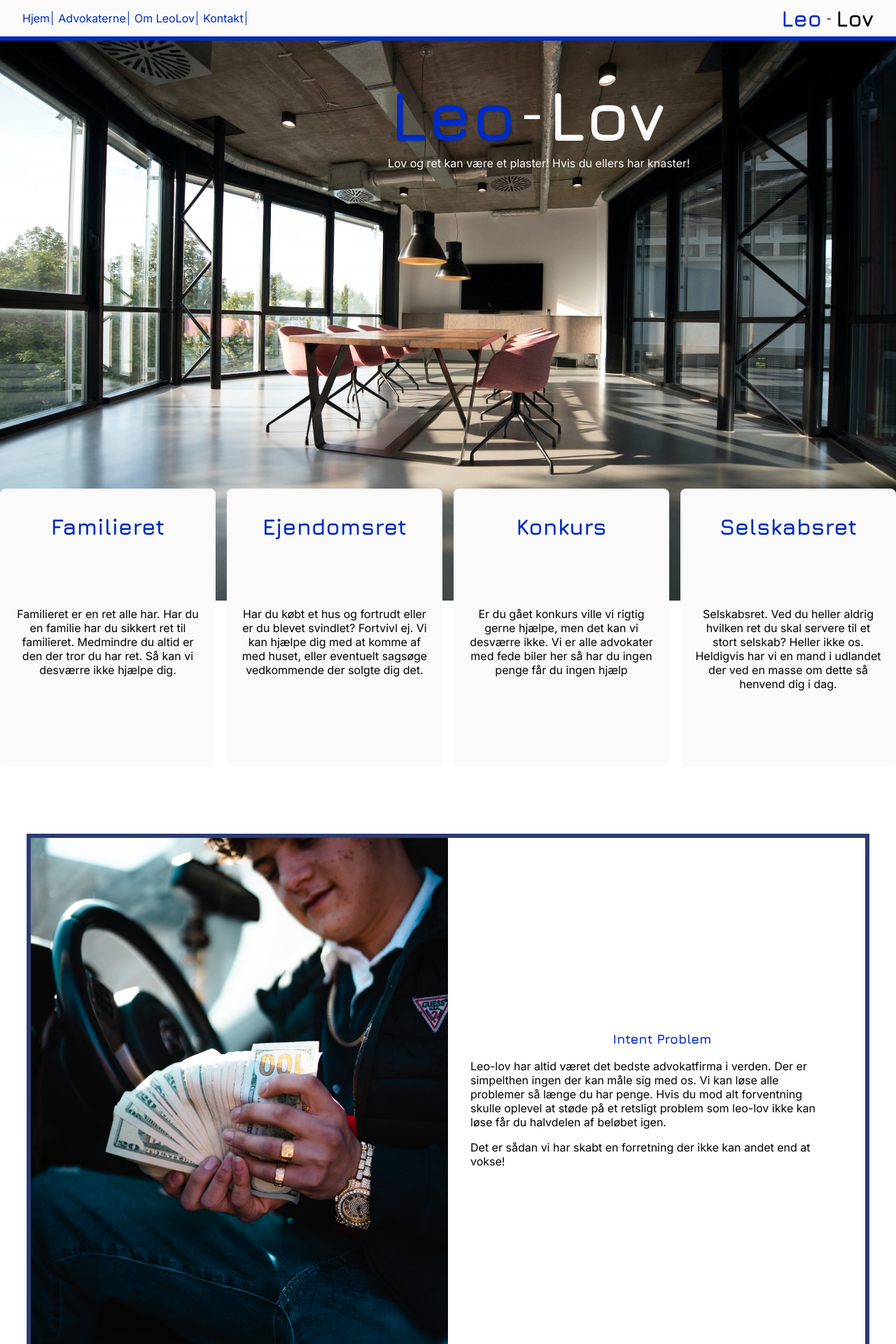
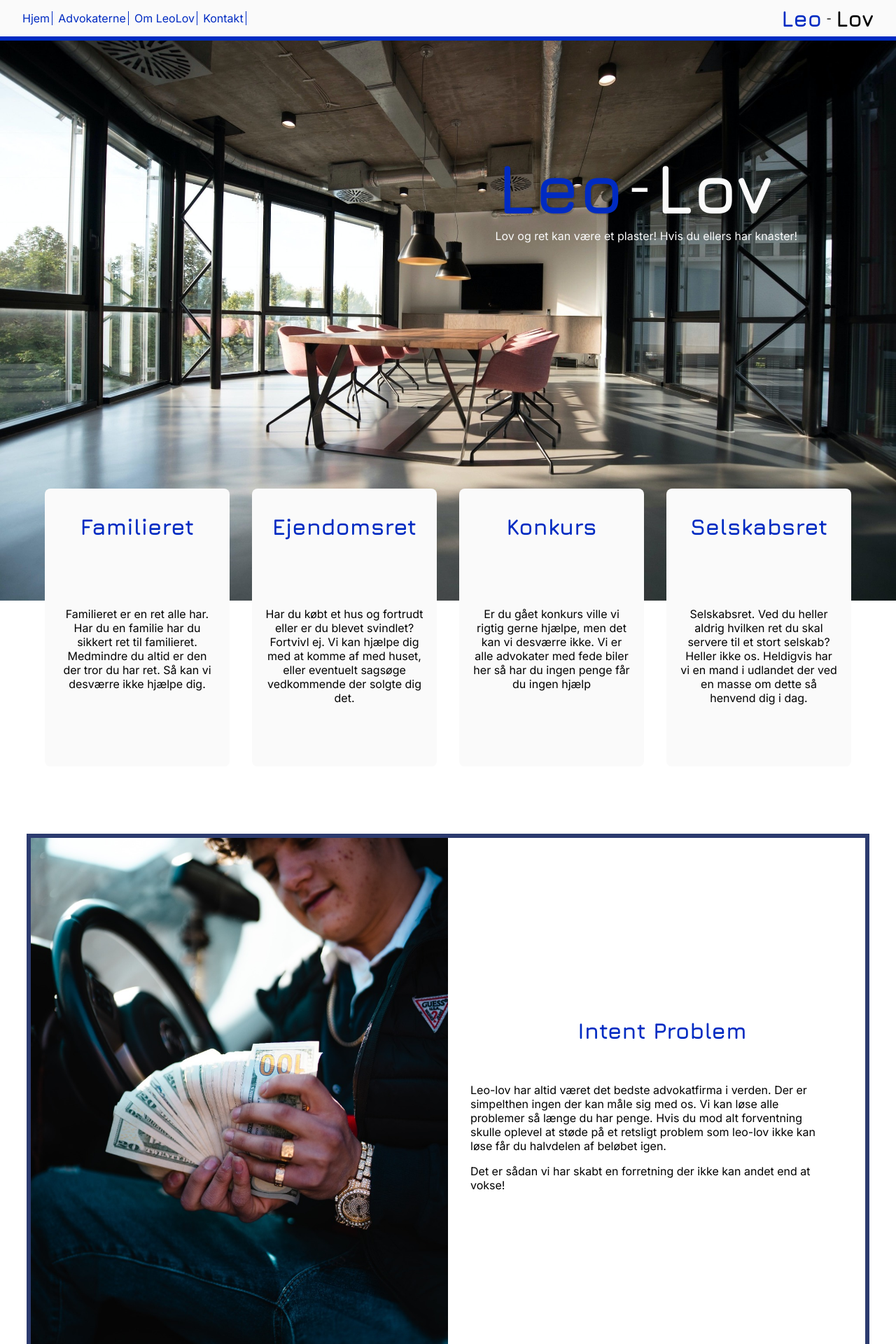
Before and after one commit to Chrstjan/React-Leo-Lov, a React (Vite) app in the folder Leo Lov/: page / in a window 1280 px wide. Shown: the top 1920 px of the page at 70% size. Built offline with nearby package versions, Linux system fonts and the light colour scheme.

Commit message:
Made the desktop styling

```diff
--- a/Leo Lov/src/assets/App.js
+++ b/Leo Lov/src/assets/App.js
@@ -48,7 +48,7 @@ export const teamArray = [
       "“Jeg er den mest successfulde advokat i firmaet. I hvert fald mere end Peter“",
   },
   {
-    img: "./src/assets/images/Spoderman.jpg",
+    img: "./src/assets/images/Spoderman.png",
     name: "Peter Parker",
     description:
       "“Jeg holder af kaffe og så er jeg helt enormt succesfuld. Meget mere end John”",
--- a/Leo Lov/src/components/Footer/Footer.jsx
+++ b/Leo Lov/src/components/Footer/Footer.jsx
@@ -10,9 +10,8 @@ export const Footer = ({ imageOne, imageTwo }) => {
           </header>
           <p>Find os her:</p>
           <ul>
-            <li>Vestervænget 232, 30.sal</li>
-            <li>6574 Øster Nørup</li>
-            <li>Danmark</li>
+            <li>Maldive rd. 22,</li>
+            <li>Seychelle Islands</li>
           </ul>
         </span>
         <span>
--- a/Leo Lov/src/components/Footer/Footer.module.scss
+++ b/Leo Lov/src/components/Footer/Footer.module.scss
@@ -9,18 +9,38 @@
   text-align: center;
   padding-bottom: 1.5rem;
 
+  @media (min-width: 1280px) {
+    flex-direction: row;
+    justify-content: space-evenly;
+  }
+
   header {
     @extend %headerFontFamily;
+
+    @media (min-width: 1280px) {
+      font-size: 30px;
+
+      h3:last-of-type {
+        margin-bottom: 0;
+      }
+    }
   }
 
   ul {
     padding: 0;
     li {
       list-style-type: none;
+
+      @media (min-width: 1280px) {
+      }
     }
   }
 
   .soMeContainer {
     @include m.flexBox(row, center, center);
+
+    @media (min-width: 1280px) {
+      padding-top: 2rem;
+    }
   }
 }
--- a/Leo Lov/src/components/Header/Header.module.scss
+++ b/Leo Lov/src/components/Header/Header.module.scss
@@ -7,6 +7,7 @@
   background: v.$main-color-white;
   border-bottom: 6px solid v.$main-color-light-blue;
   position: sticky;
+  z-index: 99;
 
   @media (min-width: 1280px) {
     flex-direction: row;
--- a/Leo Lov/src/components/Hero/HeroHeader/HeroHeader.module.scss
+++ b/Leo Lov/src/components/Hero/HeroHeader/HeroHeader.module.scss
@@ -6,8 +6,8 @@
   color: v.$main-color-white;
   @media (min-width: 1280px) {
     position: absolute;
-    top: 13%;
-    right: 23%;
+    top: 26%;
+    right: 11%;
   }
   .heroHeader {
     @include m.flexBox(row, center, center, 0.4rem);
--- a/Leo Lov/src/components/Location/LocationFrame/LocationFrame.module.scss
+++ b/Leo Lov/src/components/Location/LocationFrame/LocationFrame.module.scss
@@ -1,6 +1,12 @@
 @use "../../../styles/variables" as v;
 
 .locationStyling {
-    width: 100%;
-    border: 5px solid v.$main-color-dark-blue;
+  width: 100%;
+  border-bottom: 5px solid v.$main-color-dark-blue;
+
+  @media (min-width: 1280px) {
+    width: 50%;
+    border-right: 5px solid v.$main-color-dark-blue;
+    border-bottom: 0;
+  }
 }
--- a/Leo Lov/src/components/Location/LocationInfo/LocationInfo.module.scss
+++ b/Leo Lov/src/components/Location/LocationInfo/LocationInfo.module.scss
@@ -8,6 +8,11 @@
     @extend %headerFontFamily;
     color: v.$main-color-light-blue;
     text-align: center;
+
+    @media (min-width: 1280px) {
+      font-size: 28px;
+      padding-bottom: 0.4rem;
+    }
   }
 
   footer {
--- a/Leo Lov/src/components/Location/LocationWrapper.module.scss
+++ b/Leo Lov/src/components/Location/LocationWrapper.module.scss
@@ -3,6 +3,10 @@
 @use "../../styles/placeholders";
 
 .locationStyling {
-    @include m.flexBox(column, center, center);
-    border: 5px solid v.$main-color-dark-blue;
+  @include m.flexBox(column, center, center);
+  border: 5px solid v.$main-color-dark-blue;
+
+  @media (min-width: 1280px) {
+    flex-direction: row;
+  }
 }
--- a/Leo Lov/src/components/Main/LawyerCard/LawyerCard.module.scss
+++ b/Leo Lov/src/components/Main/LawyerCard/LawyerCard.module.scss
@@ -35,6 +35,11 @@
         @extend %headerFontFamily;
         text-align: center;
         color: v.$main-color-light-blue;
+
+        @media (min-width: 1280px) {
+          font-size: 32px;
+          padding-bottom: 1.5rem;
+        }
       }
     }
 
--- a/Leo Lov/src/components/Main/Main.jsx
+++ b/Leo Lov/src/components/Main/Main.jsx
@@ -29,6 +29,7 @@ export const Main = () => {
           <header className={style.sectionHeader}>
             <h2>Mød holdet</h2>
           </header>
+          <article className={style.teamStyling}>
             {teamArray.map((team) => {
               return (
                 <TheTeam
@@ -38,6 +39,7 @@ export const Main = () => {
                 />
               );
             })}
+          </article>
         </section>
       </main>
     </>
--- a/Leo Lov/src/components/Main/Main.module.scss
+++ b/Leo Lov/src/components/Main/Main.module.scss
@@ -11,12 +11,10 @@
       margin-top: -5rem;
 
       @media (min-width: 1280px) {
-        display: grid;
-        grid-template-columns: repeat(4, 1fr);
-        gap: 1rem;
+        flex-direction: row;
+        gap: 2rem;
         padding: 0rem 3rem;
-        margin-top: -10rem;
-        margin-bottom: 5rem;
+        margin: -10rem 1rem 5rem 1rem;
       }
     }
 
@@ -31,6 +29,17 @@
     .sectionHeader {
       @extend %headerFontFamily;
       color: v.$main-color-light-blue;
+
+      @media (min-width: 1280px) {
+        font-size: 32px;
+      }
+    }
+
+    .teamStyling {
+      @media (min-width: 1280px) {
+        display: flex;
+        flex-direction: row;
+      }
     }
   }
 }
--- a/Leo Lov/src/components/Main/TheTeam/TheTeam.module.scss
+++ b/Leo Lov/src/components/Main/TheTeam/TheTeam.module.scss
@@ -6,13 +6,16 @@
   @include m.flexBox(column, center, center);
   border-bottom: 6px solid v.$main-color-dark-blue;
 
+  @media (min-width: 1280px) {
+    &:nth-child(2) {
+      img {
+        width: 90%;
+      }
+    }
+  }
+
   img {
     width: 100%;
-
-    &:nth-child(2) {
-      background: red;
-      width: 10%;
-    }
   }
 
   figcaption {
```
Also changed, not shown: Leo Lov/src/assets/images/Spoderman.png (added). Lines whose indentation alone changed are shown as unchanged.
